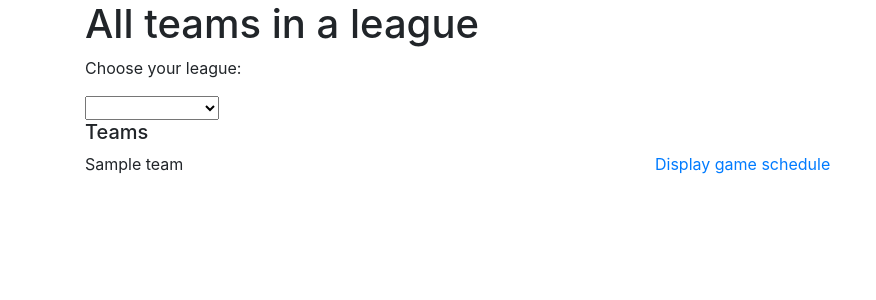
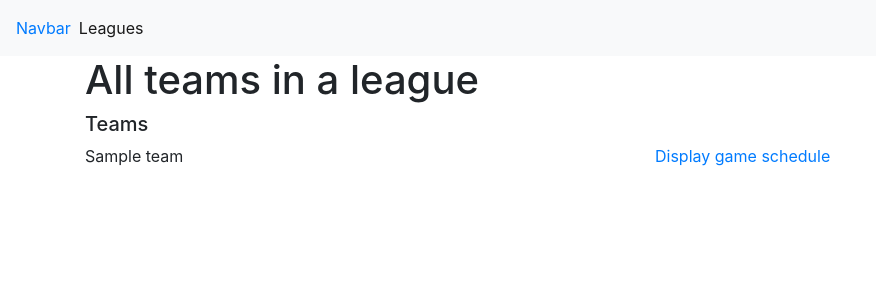
Before and after one commit to bigBrownBear91/scheduleplanner, a Flask app: template myapp/templates/index.html in a window 1280 px wide. Shown: the top 300 px of the page, without its empty margins (0-876 px from the left). Run offline with Flask 2, Linux system fonts and the light colour scheme; the template is opened without the code that fills it: values that come from a table or form of the project are taken from there, others are empty; tables that the repository leaves empty hold one stand-in row (values such as "Sample post"); some libraries are stand-ins or nearby versions; some web fonts are replaced.

Commit message:
Add navbar to the project with one single link to the leagues page and remove dropdown to toggle between leagues when all teams of a league are selected

```diff
--- a/myapp/templates/base.html
+++ b/myapp/templates/base.html
@@ -10,6 +10,21 @@
 
 </head>
 <body>
+    <nav class="navbar navbar-expand-lg navbar-light bg-light">
+        <a href="#" class="navbar_brand">Navbar</a>
+        <button class="navbar-toggler" type="button" data-toggle="collapse" data-target="#navbarSupportedContent"
+                aria-expanded="false" aria-label="Toggle navigation">
+            <span class="navbar-toggler-icon"></span>
+        </button>
+
+        <div class="collapse navbar-collapse" id="navbarSupportedContent">
+            <ul class="navbar-nav mr-auto">
+                <li class="nav-item active">
+                    <a href="{{ url_for('.get_index_page') }}" class="nav-link">Leagues <span class="sr-only">(current)</span></a>
+                </li>
+            </ul>
+        </div>
+    </nav>
     {% block content %}
     {% endblock %}
 
--- a/myapp/templates/index.html
+++ b/myapp/templates/index.html
@@ -8,23 +8,7 @@
         </div>
     </div>
 </div>
-<div class="container">
-    <div class="row">
-        <div class="col-12">
-            <class class="dropdown">
-                <p>Choose your league:</p>
-                <form action="/" method="post">
-                    <select name="league" id="league_id">
-                        <option value=""></option>
-                        {% for league in leagues %}
-                        <option value="{{ league.id }}">{{ league.name }}</option>
-                        {% endfor %}
-                    </select>
-                </form>
-            </class>
-        </div>
-    </div>
-</div>
+
 <div class="container">
     <div class="row">
         <div class="col-12">
--- a/myapp/view.py
+++ b/myapp/view.py
@@ -16,11 +16,6 @@ def get_index_page():
     teams = query_teams(league_id=league.id)
 
     return render_template('index.html', leagues=all_leagues, teams=teams)
-
-
-@view_bp.route('/', methods=['POST'])
-def change_league():
-    pass
 
 
 @view_bp.route('/scheduleplanner', methods=['GET'])
```
